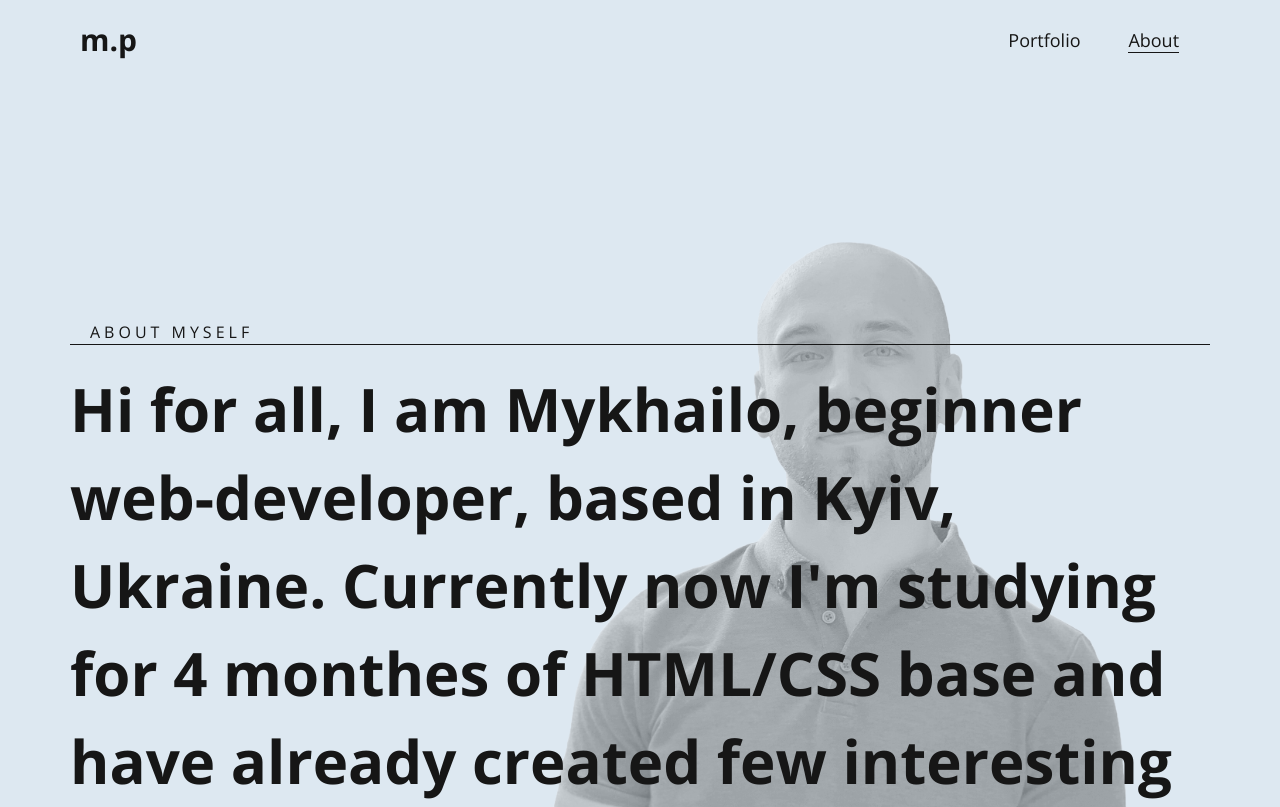
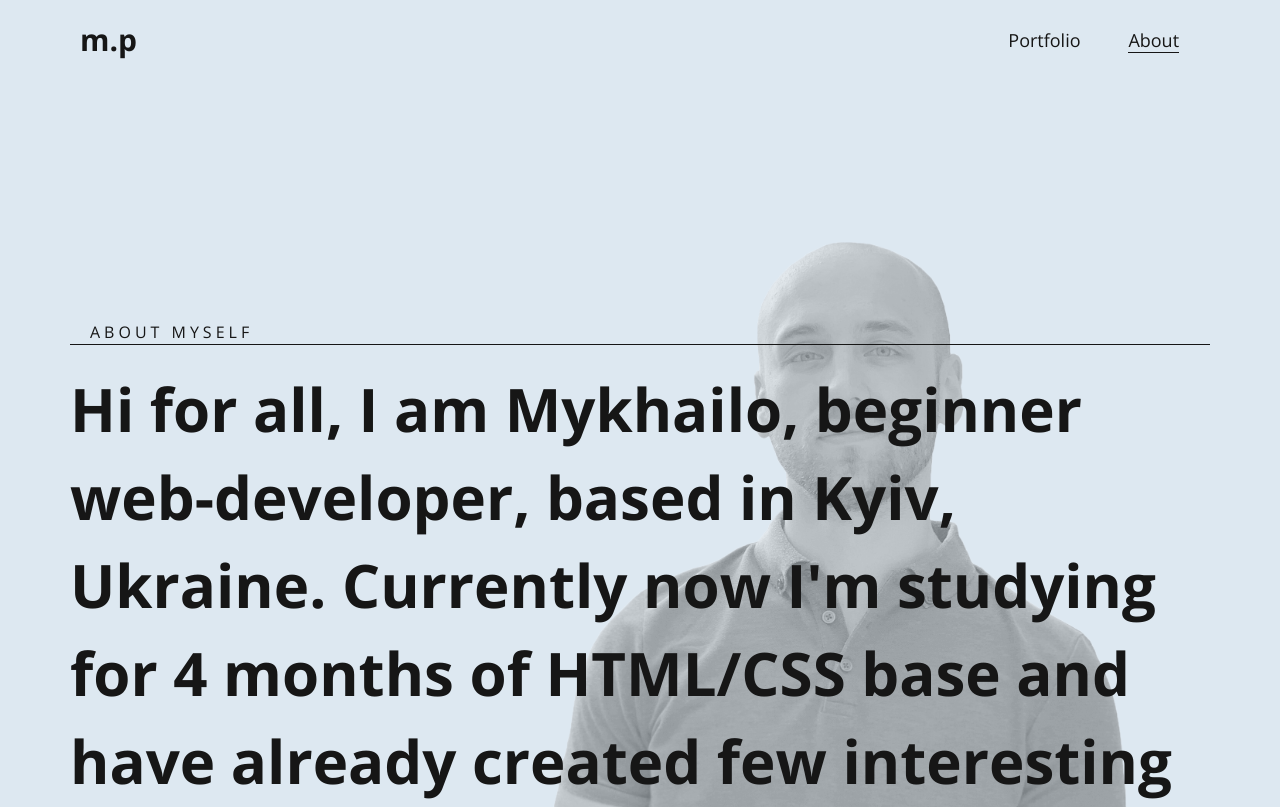
Before and after one commit to mpone/portfolio, a plain HTML site: page about.html in a window 1280 px wide. Shown: the top 807 px of the page. Drawn offline with nearby package versions, Linux system fonts and the light colour scheme.

Commit message:
about.html and README were updated

```diff
--- a/about.html
+++ b/about.html
@@ -46,7 +46,7 @@
 					<div class="about__subtitle">
 					ABOUT MYSELF
 				</div>
-					Hi for all, I am Mykhailo, beginner web-developer, based in Kyiv, Ukraine. Currently now I'm studying for 4 monthes of HTML/CSS base and have already created few interesting projects, check them on a Portfolio page. If you are interested in something - just send a message, or look at my social media pages.
+					Hi for all, I am Mykhailo, beginner web-developer, based in Kyiv, Ukraine. Currently now I'm studying for 4 months of HTML/CSS base and have already created few interesting projects, check them on a Portfolio page. If you are interested in something - just send a message or look at my social media pages.
 				</div>
 			</section>
 
```
Also changed, not shown: 1 other file.
